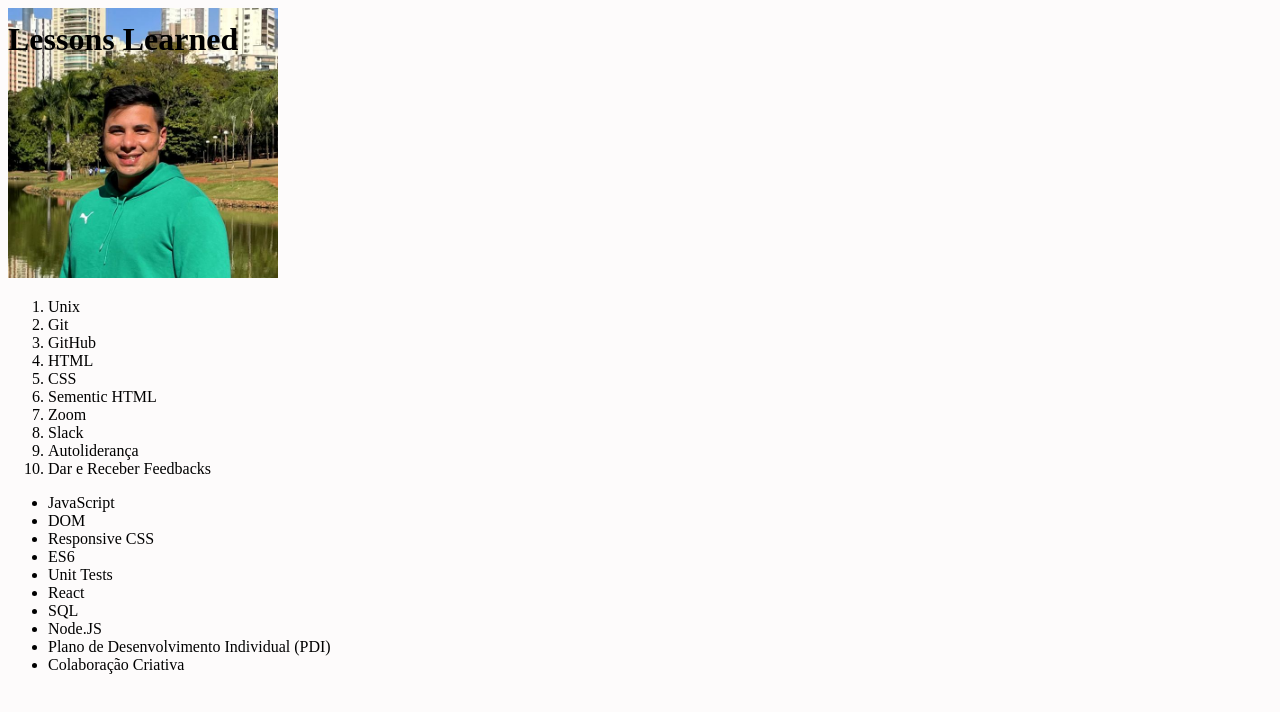
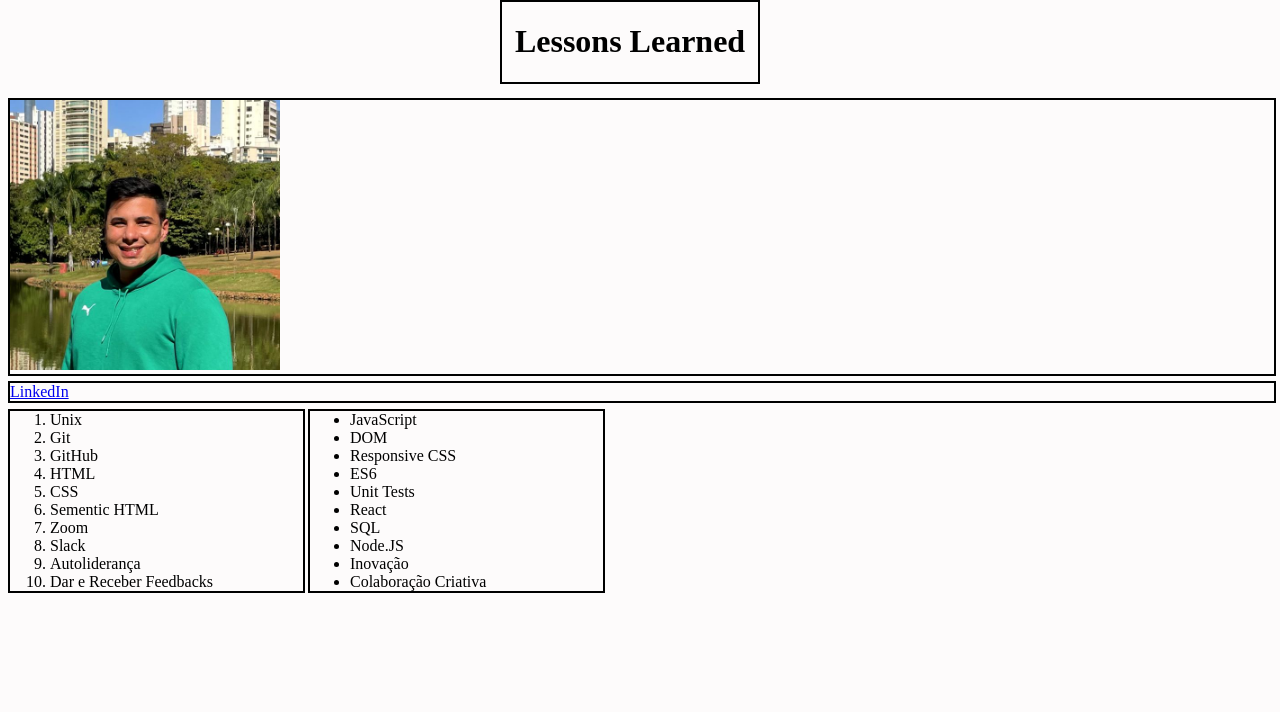
Before and after one commit to wladyrjusta/wladyrJusta.github.io, a website: page index.html in a window 1280 px wide. Drawn offline with Linux system fonts and the light colour scheme.

Commit message:
Adicionado Link externo e seção article.

```diff
--- a/index.html
+++ b/index.html
@@ -9,10 +9,15 @@
   <header id="cabecalho">
       <h1 id="titulo">Lessons Learned</h1>
   </header>
+  <section>
+    <div id="foto">
+      <img src="minha_foto.jpg" alt="foto do usuário" width="270px">
+    </div>
+    <div id="link">
+      <a href="https://www.linkedin.com/in/wladyrjusta/" target="_blank">LinkedIn</a>
+    </div>
+  </section>
   <main>
-<div id="main">
-    <img id="foto" src="minha_foto.jpg" alt="foto do usuário" width="270px">
-
     <ol id="licoes_aprendidas">
         <li>Unix</li>
         <li>Git</li>
@@ -34,12 +39,15 @@
         <li>React</li>
         <li>SQL</li>
         <li>Node.JS</li>
-        <li>Plano de Desenvolvimento Individual (PDI)</li>
+        <li>Inovação</li>
         <li>Colaboração Criativa</li>
     </ul>
-</div>
+</main>
 
 </main>
+<article id="artigo">
+
+</article>
 
   </body>
 </html>
--- a/style.css
+++ b/style.css
@@ -5,12 +5,42 @@ body {
 
 #cabecalho {
     top: 0;
+    border: 2px black solid;
+    width: 20%;
+    text-align: center;
     position: fixed;
+    left: 500px;
 }
+
+#foto {
+border: 2px black solid;
+top: 90px;
+position: relative;
+width: 250px;
+width: 100%;
+}
+
+#link {
+    border: 2px black solid;
+    position: relative;
+    top: 85px;
+    width: 100%;
+    top: 95px;
+
+}
+
  #licoes_aprendidas {
+    border: 2px black solid;
+    position: relative;
+    top: 85px;
+    width: 20%;
 
  }
 
  #licoes_a_aprender {
-
+    border: 2px black solid;
+    position: relative;
+    width: 20%;
+    left: 300px;
+    bottom: 115px;
  }
```
Lines whose indentation alone changed are shown as unchanged.
